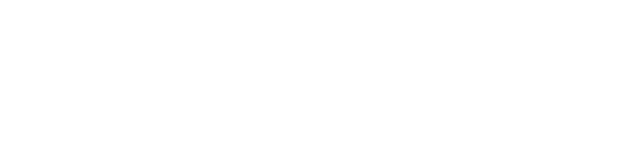
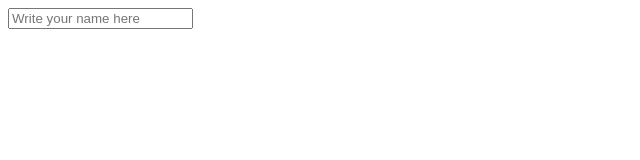
Before and after one commit to Ghostx-x/GitTest, a plain HTML site: page index.html in a window 1280 px wide. Shown: the whole page, without its empty margins (0-640 px from the left). Drawn offline with Linux system fonts and the light colour scheme.

Commit message:
changes on main

```diff
--- a/index.html
+++ b/index.html
@@ -6,6 +6,6 @@
     <style ></style>
 </head>
 <body>
-
+    <input type="text" placeholder="Write your name here" id="inputName">
 </body>
 </html>
```
